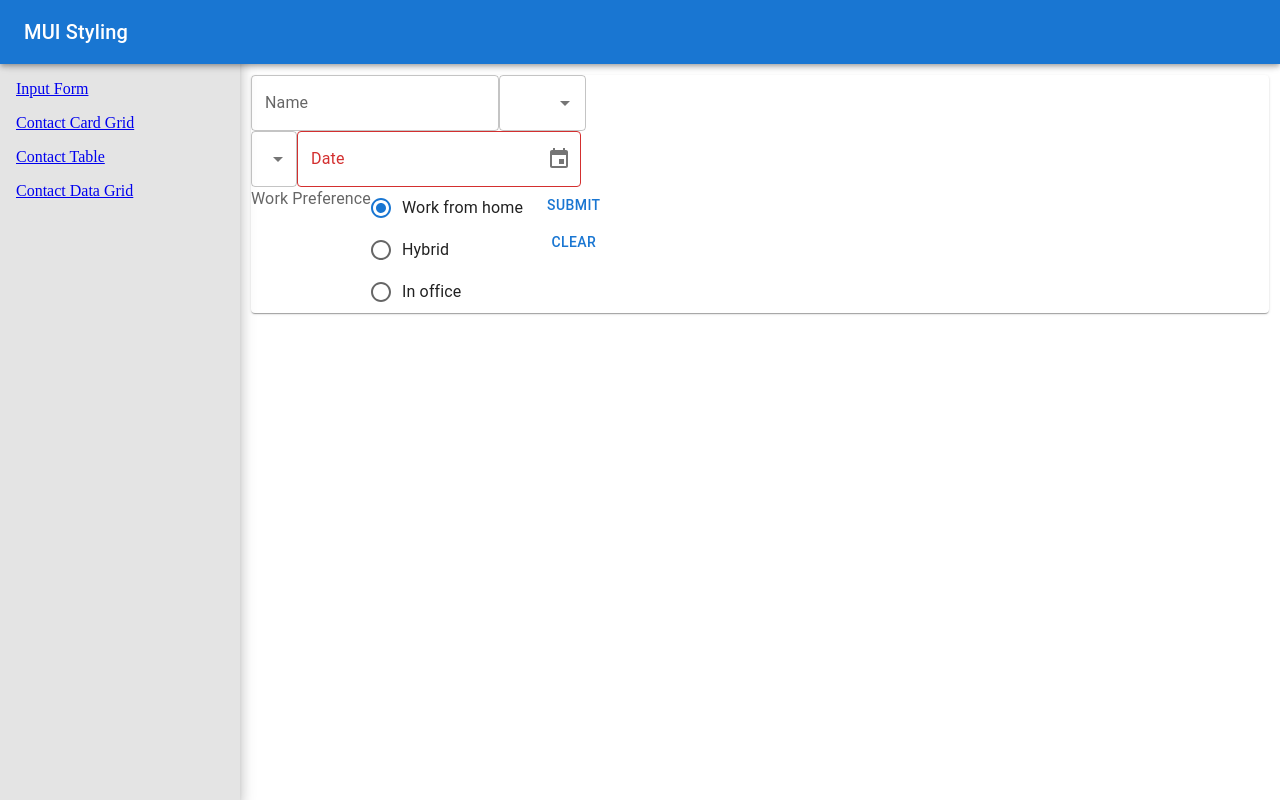
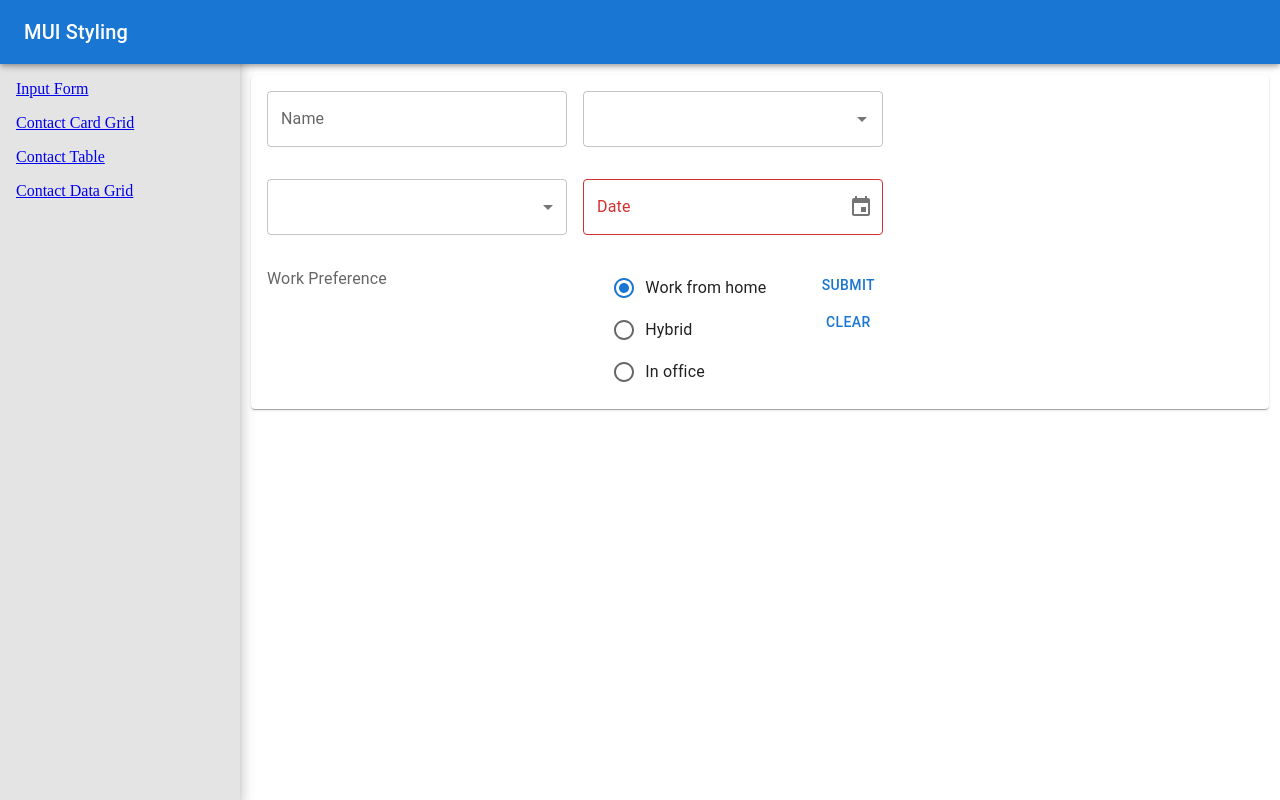
Before and after one commit to Taraskiiin/mui-app, a React (Create React App) app: page / in a window 1280 px wide. Built offline with nearby package versions, Linux system fonts and the light colour scheme.

Commit message:
feat(UI): added start styles fot our forms

```diff
--- a/src/Components/Form/ContactForm.tsx
+++ b/src/Components/Form/ContactForm.tsx
@@ -23,14 +23,27 @@ import { AdapterDayjs } from '@mui/x-date-pickers/AdapterDayjs';
 
 const roles = ['React', 'Angular', 'Python', 'NodeJS'];
 const skills = ['Software Dev', 'Architect', 'Designer', 'Business Analyst'];
+const minWidth = 300;
 
 export default function ContactForm() {
 	return (
 		<Paper>
 			<form>
 				<FormControl>
-					<FormGroup row>
-						<TextField id='name' name='name' label='Name' variant='outlined' />
+					<FormGroup
+						row
+						sx={{
+							padding: '16px',
+							justifyContent: 'space-between',
+						}}
+					>
+						<TextField
+							id='name'
+							name='name'
+							label='Name'
+							variant='outlined'
+							sx={{ minWidth: minWidth, marginRight: 2 }}
+						/>
 						<Autocomplete
 							options={roles}
 							renderInput={(params) => <TextField name='role' {...params} />}
@@ -38,12 +51,20 @@ export default function ContactForm() {
 							renderOption={(props, option) => {
 								return <li {...props}>{`${option}`}</li>;
 							}}
+							sx={{ minWidth: minWidth }}
 						/>
 					</FormGroup>
-					<FormGroup row>
+					<FormGroup
+						row
+						sx={{
+							padding: '16px',
+							justifyContent: 'space-between',
+						}}
+					>
 						<Select
 							id='skill-select'
 							renderValue={(select: string[]) => select.join(', ')}
+							sx={{ minWidth: minWidth, marginRight: 2 }}
 						>
 							{skills.map((skillName) => (
 								<MenuItem value={skillName} key={skillName}>
@@ -58,15 +79,21 @@ export default function ContactForm() {
 								renderInput={(
 									params: JSX.IntrinsicAttributes & TextFieldProps
 								) => {
-									return <TextField {...params} />;
+									return <TextField sx={{ minWidth: minWidth }} {...params} />;
 								}}
 								value='abc'
 								onChange={() => {}}
 							/>
 						</LocalizationProvider>
 					</FormGroup>
-					<FormGroup row>
-						<FormGroup>
+					<FormGroup
+						row
+						sx={{
+							padding: '16px',
+							justifyContent: 'space-between',
+						}}
+					>
+						<FormGroup sx={{ minWidth: minWidth, marginRight: 2 }}>
 							<FormLabel component='legend'>Work Preference</FormLabel>
 						</FormGroup>
 						<RadioGroup
```
